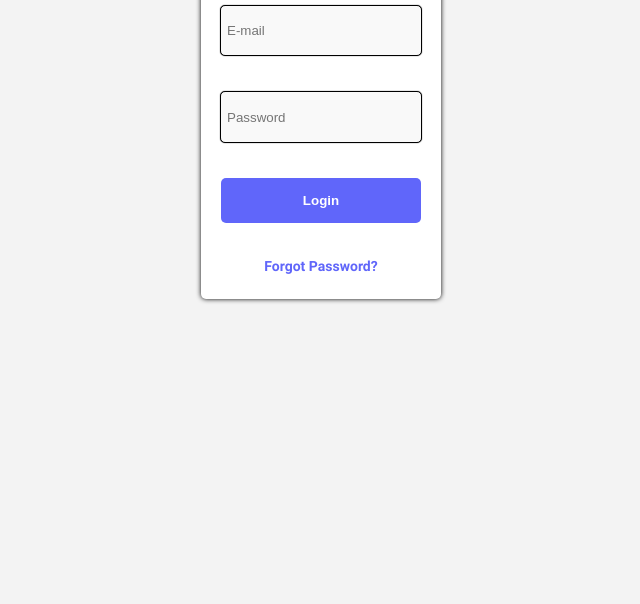
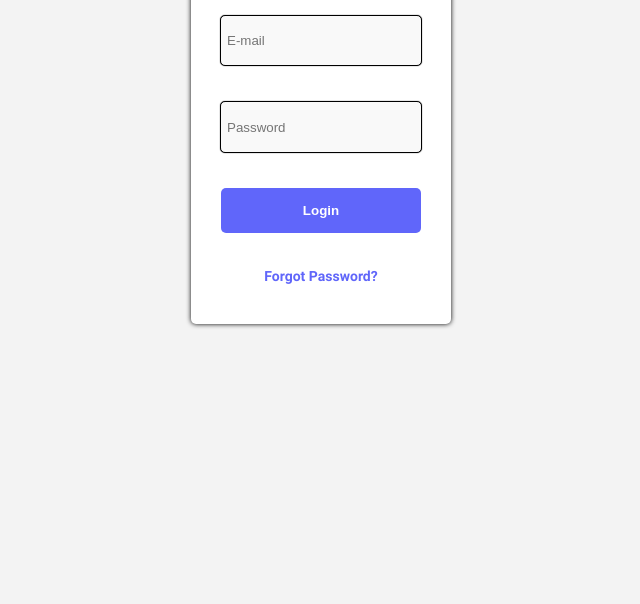
Before and after one commit to Jvnyor/basic-login-page, a plain HTML site: page index.html in a window 1280 px wide. Shown: the part 196-800 px from the top of the page, without its empty margins (319-959 px from the left). Drawn offline with Linux system fonts and the light colour scheme.

Commit message:
correção código

```diff
--- a/index.html
+++ b/index.html
@@ -27,16 +27,15 @@
 	}
 
 	.container {
-		width: 240px;
-		height: 375px;
+		width: 260px;
+		height: 380px;
 		margin: 0 auto;
+		padding: 10px 0;
 		text-align: center;
-		display: grid;
 		margin-top: 120px;
 		background: #fff;
 		border-radius: 5px;
 		box-shadow: 0 0 5px #000;
-		max-width: 100%;
 	}
 
 	input, button {
@@ -90,6 +89,7 @@
 				<input class="email" type="text" for="email" placeholder="E-mail">
 				<input class="pass" type="password" for="pass" placeholder="Password">
 				<button class="btn">Login</button>
+				<br>
 				<a class="forgot" href="#">Forgot Password?</a>
 			</form>
 		</div>
```
